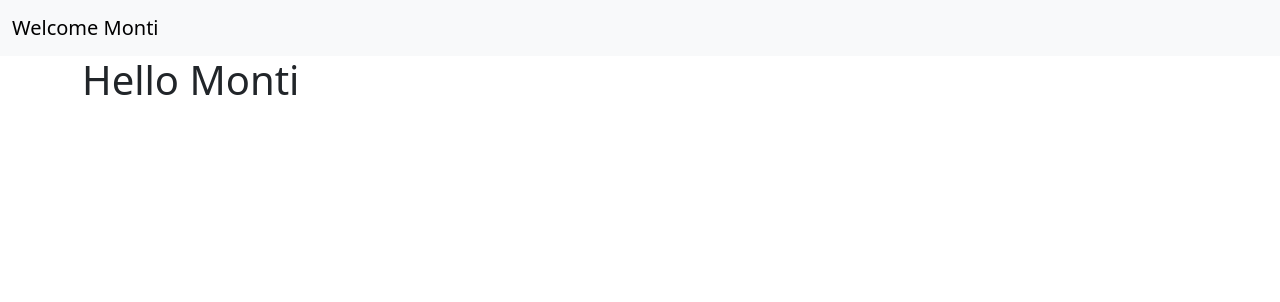
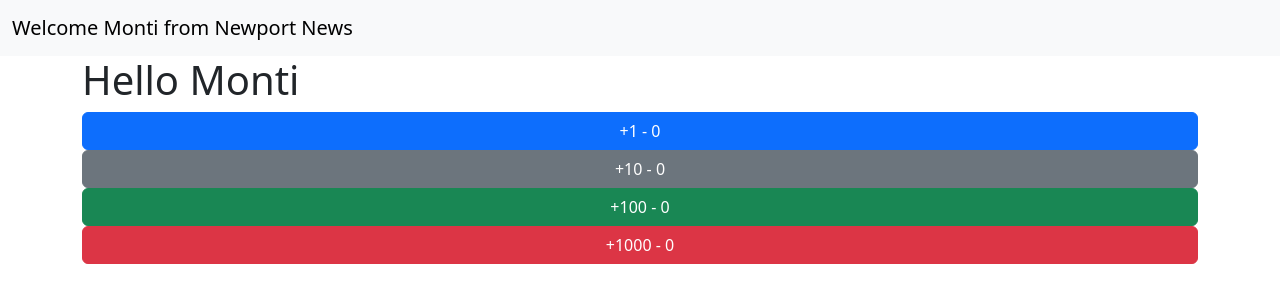
Before and after one commit to MHines10/React-Intro, a React (Create React App) app: page / in a window 1280 px wide. Shown: the top 302 px of the page. Built offline with nearby package versions, Linux system fonts and the light colour scheme.

Commit message:
Add stateful function components

```diff
--- a/src/App.js
+++ b/src/App.js
@@ -1,12 +1,22 @@
+import Button from "./components/Button"
 import Navbar from "./components/Navbar";
 
-function App() {
+
+function App(props) {
     let myName = 'Monti'
+    let buttons = [
+        {color: 'primary', step: 1},
+        {color: 'secondary', step: 10},
+        {color: 'success', step: 100},
+        {color: 'danger', step: 1000},
+    ]
     return (
         <>
             <Navbar name = {myName} city = "Newport News"/>
             <div className="container">
                 <h1>Hello {myName}</h1>
+                {buttons.map((button, idx) => <Button color={button.color}
+                step={button.step} key={idx}/>)}
             </div>
         </>
         );
--- /dev/null
+++ b/src/components/Button.jsx
@@ -0,0 +1,12 @@
+import React, { useState } from 'react'
+
+export default function Button(props) {
+  const [count, setCount] = useState(0);
+
+  function handleClick(){
+    setCount(count + props.step)
+  }
+  return (
+    <button className={`btn btn-${props.color} w-100`} onClick={handleClick}>+{props.step} - {count}</button>
+  )
+}
--- a/src/components/Navbar.jsx
+++ b/src/components/Navbar.jsx
@@ -1,11 +1,11 @@
 import React from 'react'
 
 export default function Navbar(props) {
-    console.log(props)
+    // console.log(props)
     return (
         <nav className="navbar bg-body-tertiary">
             <div className='container-fluid'>
-                <a className='navbar-brand' href='/'>Welcome {props.name}</a>
+                <a className='navbar-brand' href='/'>Welcome {props.name} from {props.city}</a>
             </div>
         </nav>
     )
```
